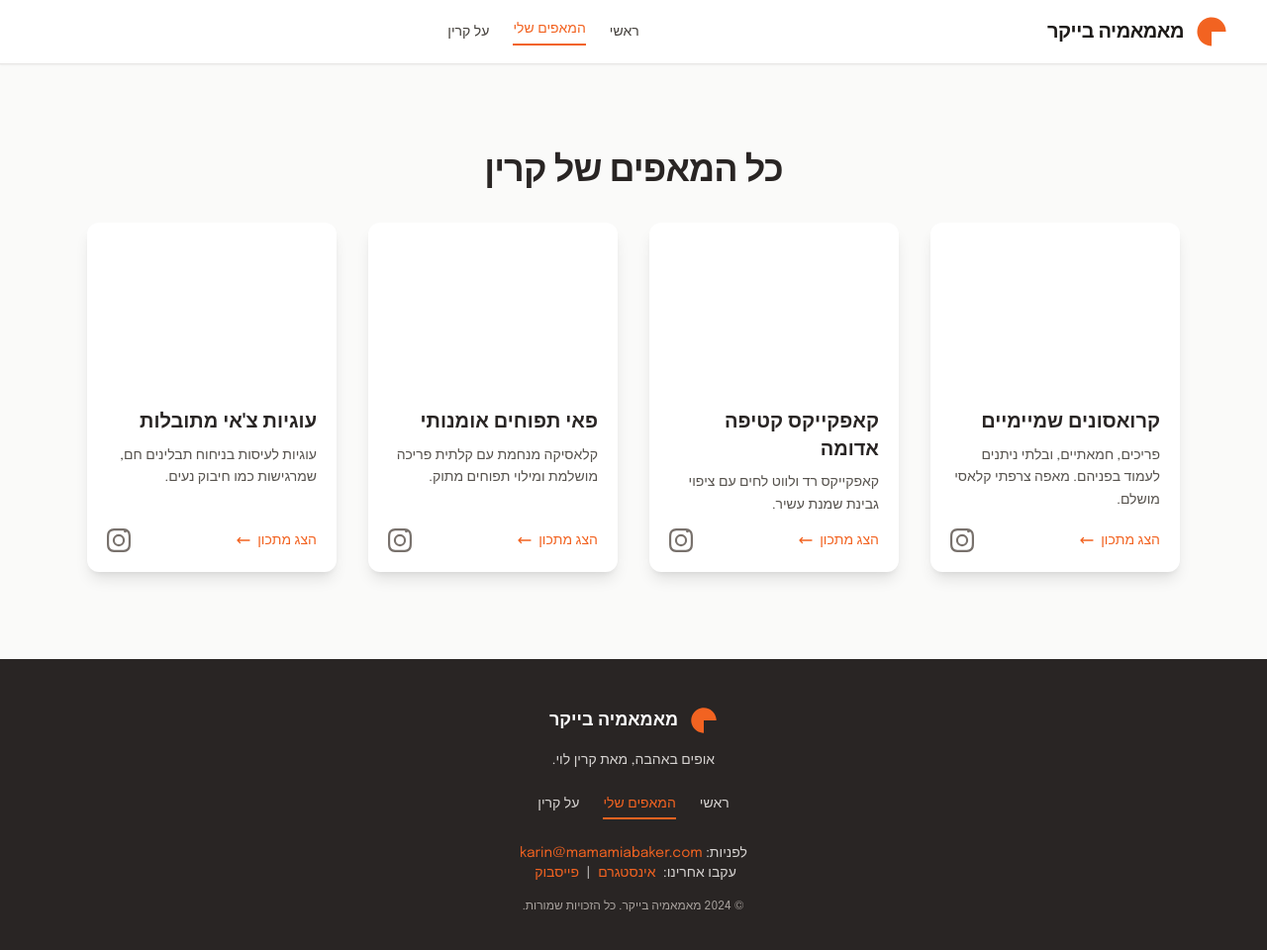
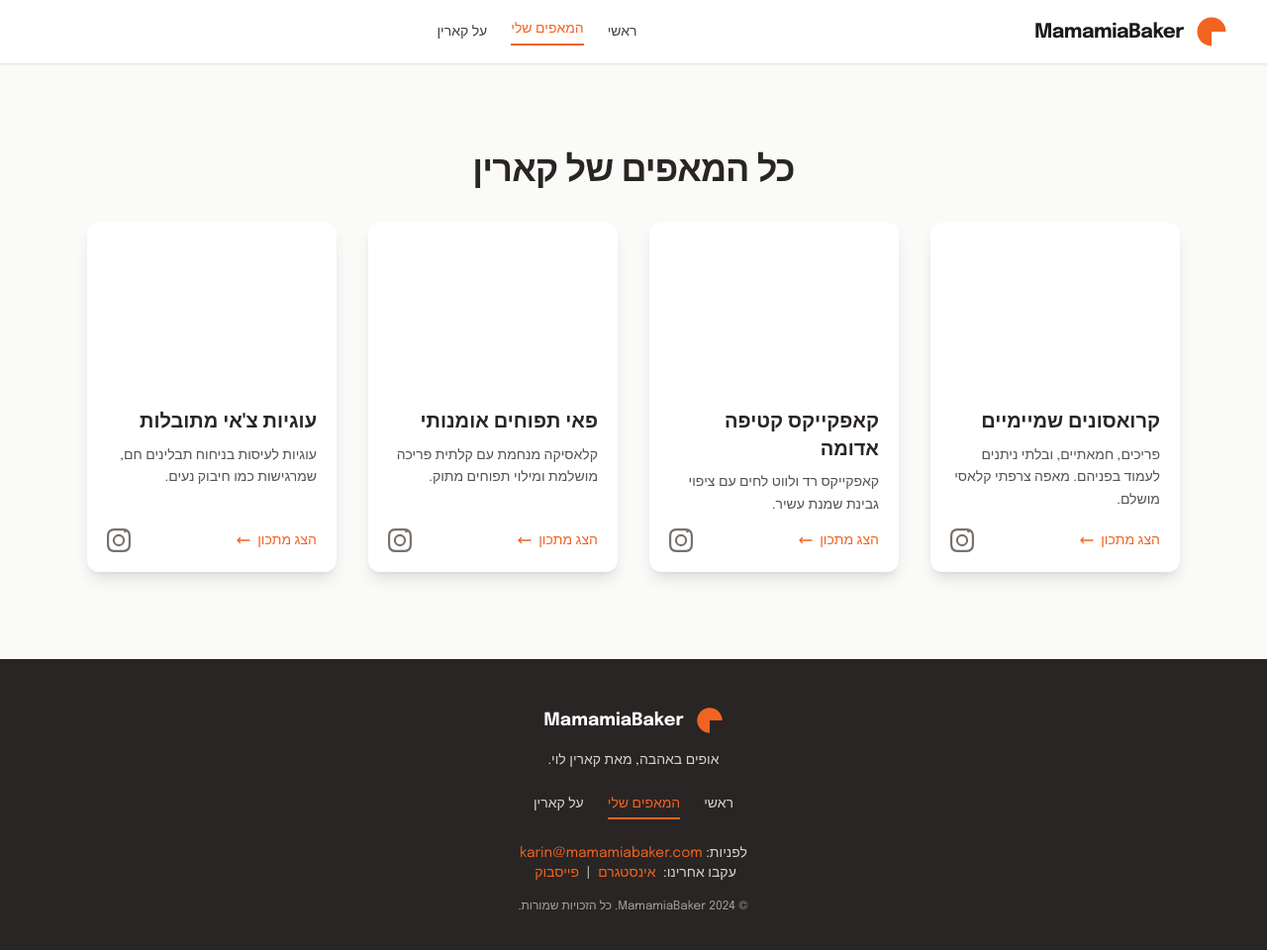
Before and after one commit to Uri-Rosen/MamamiaBaker, a plain HTML site: page recipes.html in a window 1280 px wide. Shown: the whole page at 99% size. Drawn offline with nearby package versions, Linux system fonts and the light colour scheme.

Commit message:
Update recipes.html

```diff
--- a/recipes.html
+++ b/recipes.html
@@ -5,7 +5,7 @@
     <meta name="viewport" content="width=device-width, initial-scale=1.0">
     <link crossorigin="" href="https://fonts.gstatic.com/" rel="preconnect"/>
     <link as="style" href="https://fonts.googleapis.com/css2?display=swap&family=Epilogue%3Awght%40400%3B500%3B700%3B900&family=Noto+Sans%3Awght%40400%3B500%3B700%3B900" onload="this.rel='stylesheet'" rel="stylesheet"/>
-    <title>המאפים שלי - מאמאמיה בייקר</title>
+    <title>המאפים שלי - MamamiaBaker</title>
     <link href="images/favicon.ico" rel="icon" type="image/x-icon"/>
     <script src="https://cdn.tailwindcss.com?plugins=forms,container-queries"></script>
     <link rel="stylesheet" href="style.css">
@@ -18,12 +18,12 @@
                 <div class="size-8 custom-text-orange">
                     <svg fill="none" viewBox="0 0 48 48" xmlns="http://www.w3.org/2000/svg"><path d="M24 45.8096C19.6865 45.8096 15.4698 44.5305 11.8832 42.134C8.29667 39.7376 5.50128 36.3314 3.85056 32.3462C2.19985 28.361 1.76794 23.9758 2.60947 19.7452C3.451 15.5145 5.52816 11.6284 8.57829 8.5783C11.6284 5.52817 15.5145 3.45101 19.7452 2.60948C23.9758 1.76795 28.361 2.19986 32.3462 3.85057C36.3314 5.50129 39.7376 8.29668 42.134 11.8833C44.5305 15.4698 45.8096 19.6865 45.8096 24L24 24L24 45.8096Z" fill="currentColor"></path></svg>
                 </div>
-                <h1 class="text-stone-900 text-xl font-bold leading-tight tracking-tight">מאמאמיה בייקר</h1>
+                <h1 class="text-stone-900 text-xl font-bold leading-tight tracking-tight">MamamiaBaker</h1>
             </a>
             <nav class="hidden md:flex items-center gap-6">
                 <a class="text-stone-700 text-sm font-medium leading-normal hover-text-orange-dark transition-colors" href="index.html">ראשי</a>
                 <a class="text-stone-700 text-sm font-medium leading-normal hover-text-orange-dark transition-colors active-nav-link" href="recipes.html">המאפים שלי</a>
-                <a class="text-stone-700 text-sm font-medium leading-normal hover-text-orange-dark transition-colors" href="about.html">על קרין</a>
+                <a class="text-stone-700 text-sm font-medium leading-normal hover-text-orange-dark transition-colors" href="about.html">על קארין</a>
             </nav>
             <div class="flex items-center gap-2">
                 <button aria-label="תפריט" aria-expanded="false" class="mobile-menu-button md:hidden flex items-center justify-center rounded-full h-10 w-10 bg-stone-100 text-stone-700 hover:bg-stone-200 transition-colors" data-target-menu="mobile-nav-menu-recipes-page">
@@ -33,14 +33,14 @@
             <div id="mobile-nav-menu-recipes-page" class="mobile-nav-menu hidden md:hidden absolute bg-white shadow-lg p-4 w-full text-start">
                 <a href="index.html" class="block py-2 px-3 text-stone-700 hover-text-orange-dark transition-colors">ראשי</a>
                 <a href="recipes.html" class="block py-2 px-3 text-stone-700 hover-text-orange-dark transition-colors active-nav-link">המאפים שלי</a>
-                <a href="about.html" class="block py-2 px-3 text-stone-700 hover-text-orange-dark transition-colors">על קרין</a>
+                <a href="about.html" class="block py-2 px-3 text-stone-700 hover-text-orange-dark transition-colors">על קארין</a>
             </div>
         </header>
 
         <main class="px-4 sm:px-8 md:px-10 lg:px-16 xl:px-20 flex flex-1 justify-center py-8">
             <div class="layout-content-container flex flex-col max-w-screen-2xl w-full">
                 <section class="my-12" id="recipes-full-list">
-                    <h2 class="text-stone-800 text-3xl sm:text-4xl font-bold leading-tight tracking-tight px-2 pb-6 pt-2 text-center">כל המאפים של קרין</h2>
+                    <h2 class="text-stone-800 text-3xl sm:text-4xl font-bold leading-tight tracking-tight px-2 pb-6 pt-2 text-center">כל המאפים של קארין</h2>
                     <div class="grid grid-cols-1 sm:grid-cols-2 lg:grid-cols-3 xl:grid-cols-4 gap-6 md:gap-8 p-2" id="all-recipes-grid">
                     </div>
                 </section>
@@ -53,13 +53,13 @@
                     <div class="size-7 custom-text-orange">
                         <svg fill="none" viewBox="0 0 48 48" xmlns="http://www.w3.org/2000/svg"><path d="M24 45.8096C19.6865 45.8096 15.4698 44.5305 11.8832 42.134C8.29667 39.7376 5.50128 36.3314 3.85056 32.3462C2.19985 28.361 1.76794 23.9758 2.60947 19.7452C3.451 15.5145 5.52816 11.6284 8.57829 8.5783C11.6284 5.52817 15.5145 3.45101 19.7452 2.60948C23.9758 1.76795 28.361 2.19986 32.3462 3.85057C36.3314 5.50129 39.7376 8.29668 42.134 11.8833C44.5305 15.4698 45.8096 19.6865 45.8096 24L24 24L24 45.8096Z" fill="currentColor"></path></svg>
                     </div>
-                    <h2 class="text-white text-lg font-semibold">מאמאמיה בייקר</h2>
+                    <h2 class="text-white text-lg font-semibold">MamamiaBaker</h2>
                 </div>
-                <p class="text-sm mb-6">אופים באהבה, מאת קרין לוי.</p>
+                <p class="text-sm mb-6">אופים באהבה, מאת קארין לוי.</p>
                 <nav class="flex justify-center gap-4 sm:gap-6 mb-6 flex-wrap">
                      <a class="hover:text-white transition-colors text-sm" href="index.html">ראשי</a>
                     <a class="hover:text-white transition-colors text-sm" href="recipes.html">המאפים שלי</a>
-                    <a class="hover:text-white transition-colors text-sm" href="about.html">על קרין</a>
+                    <a class="hover:text-white transition-colors text-sm" href="about.html">על קארין</a>
                 </nav>
                 <div class="text-sm mb-4">
                     <p>לפניות: <a href="mailto:karin@mamamiabaker.com" class="hover:text-white custom-text-orange">karin@mamamiabaker.com</a></p>
@@ -68,7 +68,7 @@
                         <a href="#facebook-link" class="hover:text-white custom-text-orange mx-1">פייסבוק</a>
                     </p>
                 </div>
-                <p class="text-xs text-stone-400">© 2024 מאמאמיה בייקר. כל הזכויות שמורות.</p>
+                <p class="text-xs text-stone-400">© 2024 MamamiaBaker. כל הזכויות שמורות.</p>
             </div>
         </footer>
     </div>
```
